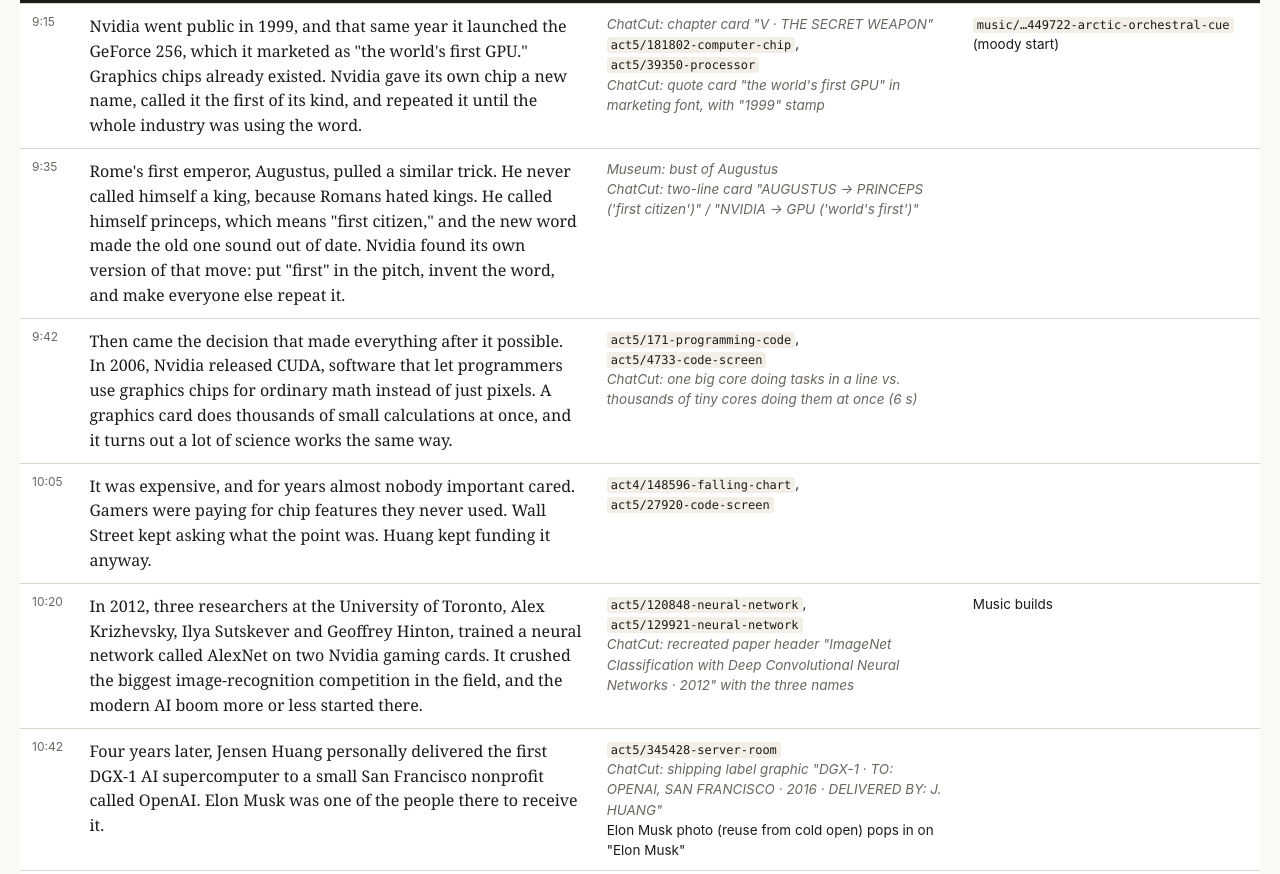
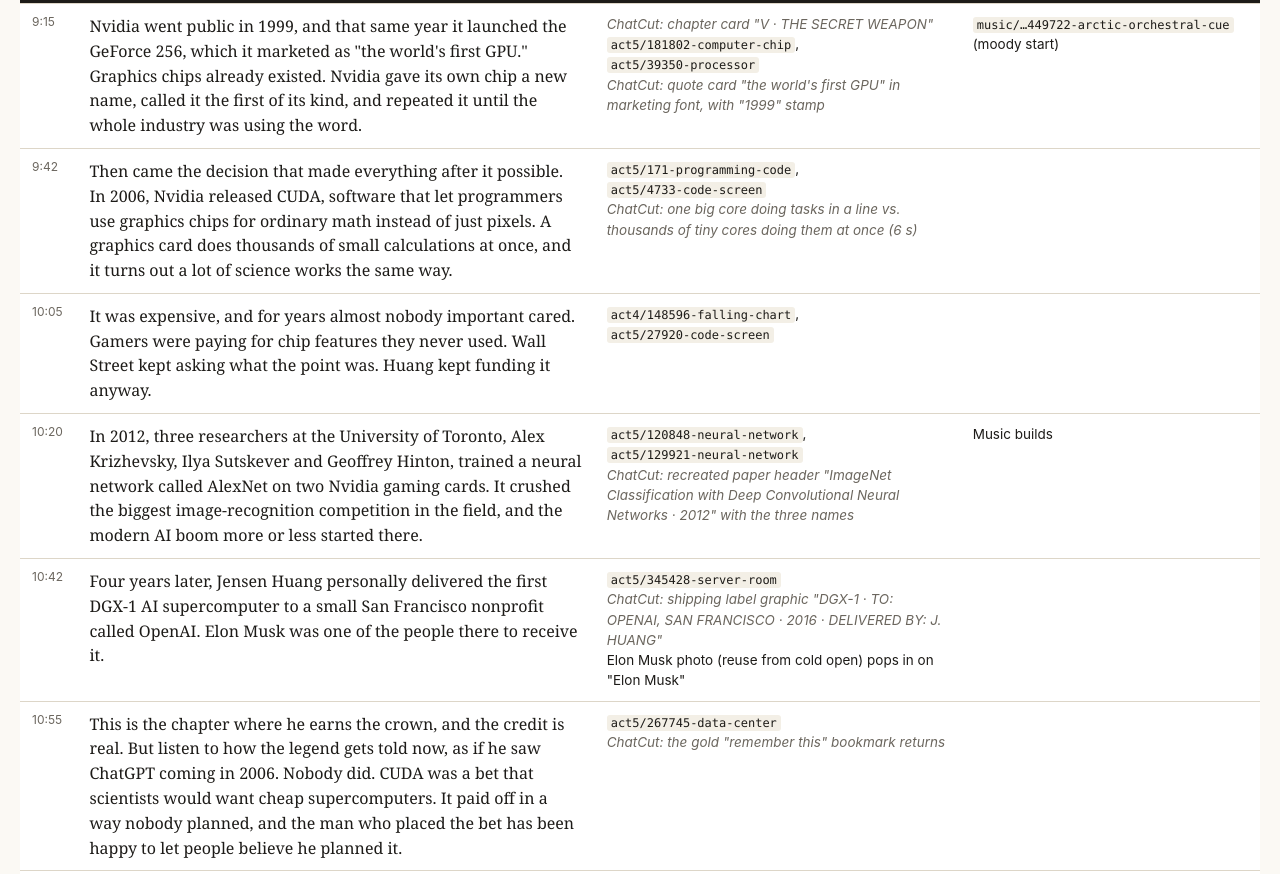
Before and after one commit to emerickli/rydiq-scripts, a plain HTML site: page index.html in a window 1280 px wide. Shown: the part 4450-5324 px from the top of the page. Drawn offline with Linux system fonts and the light colour scheme.

Commit message:
Remove the Augustus comparison
Co-Authored-By: Claude Opus 5.5 <noreply@anthropic.com>

```diff
--- a/index.html
+++ b/index.html
@@ -261,12 +261,6 @@
   <td class="a"><span class="f">music/…449722-arctic-orchestral-cue</span> (moody start)</td>
 </tr>
 <tr>
-  <td class="t">9:35</td>
-  <td class="n">Rome's first emperor, Augustus, pulled a similar trick. He never called himself a king, because Romans hated kings. He called himself princeps, which means "first citizen," and the new word made the old one sound out of date. Nvidia found its own version of that move: put "first" in the pitch, invent the word, and make everyone else repeat it.</td>
-  <td class="v"><span class="self">Museum: bust of Augustus</span><br><span class="self">ChatCut: two-line card "AUGUSTUS → PRINCEPS ('first citizen')" / "NVIDIA → GPU ('world's first')"</span></td>
-  <td class="a"></td>
-</tr>
-<tr>
   <td class="t">9:42</td>
   <td class="n">Then came the decision that made everything after it possible. In 2006, Nvidia released CUDA, software that let programmers use graphics chips for ordinary math instead of just pixels. A graphics card does thousands of small calculations at once, and it turns out a lot of science works the same way.</td>
   <td class="v"><span class="f">act5/171-programming-code</span>, <span class="f">act5/4733-code-screen</span><br><span class="self">ChatCut: one big core doing tasks in a line vs. thousands of tiny cores doing them at once (6 s)</span></td>
@@ -517,7 +511,7 @@
 <ul class="self">
   <li>Stock fetch (Pixabay script): airplane takeoff, rural church/schoolhouse, mop and bucket, tobacco field, ping-pong, retro arcade glow, Tokyo night, plane wing above clouds, generic smartphone, game controller, warehouse boxes, mining-rig fans, wheat harvest, White House exterior, Capitol dome + hallway, American flag slow motion</li>
   <li>Pexels via ChatCut: empty boardroom, chairs pulled out, heavy door closing</li>
-  <li>Museum (Met Open Access, CC0): Roman busts incl. Augustus, laurel wreath, coins + hoard, relief for Invidia, ruins / broken column, marble textures</li>
+  <li>Museum (Met Open Access, CC0): Roman busts, laurel wreath, coins + hoard, relief for Invidia, ruins / broken column, marble textures</li>
   <li>ChatCut graphics: title card, 9 chapter cards, King's Law tablet template (6 uses), maps (route, Kentucky → Oregon, San Jose → Tokyo, provinces, toll booth), charts and counters, name cards, quote cards, recreated headline and document cards (with source + date), end card</li>
   <li>SFX (ChatCut generation or stock search, after a price check): stone crack, gong, jet rumble, mop clank, chisel + brass sting, kitchen/plates, rubber stamp, typewriter, choir swell, ticks, record scratch, heartbeat + whoosh, page tear, coins falling, gavel, inbox pings, crowd roar, impact boom, coins pouring, cash register, toll beep, question sting, low drone, heavy door, stamp</li>
 </ul>
```
